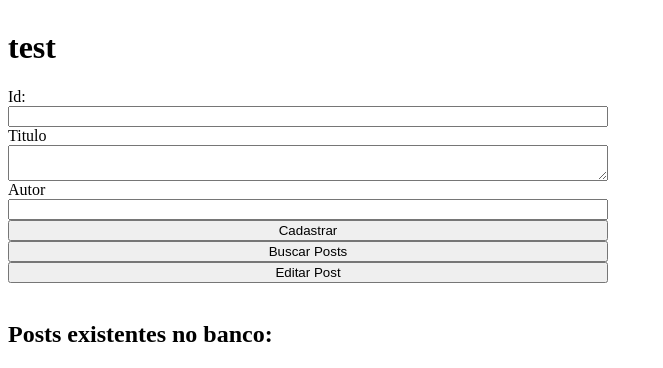
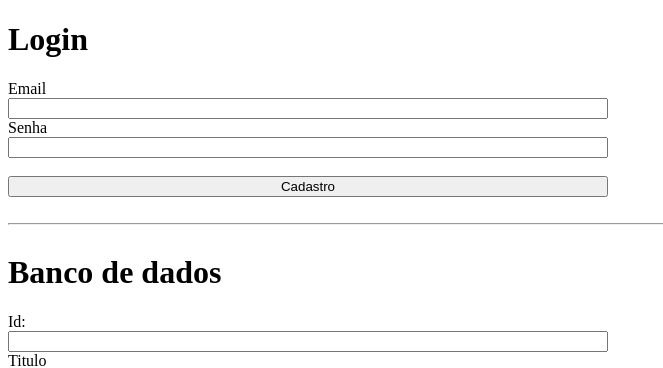
Before and after one commit to Neto002/curso-react, a React (Create React App) app in the folder firebase-app/: page / in a window 1280 px wide. Shown: the top 368 px of the page, without its empty margins (0-663 px from the left). Built offline with nearby package versions, Linux system fonts and the light colour scheme; no server answers; the database is empty.

Commit message:
criando usuário no banco

```diff
--- a/firebase-app/src/App.js
+++ b/firebase-app/src/App.js
@@ -1,8 +1,11 @@
 import { useEffect, useState } from "react";
 import "./style.css";
-import { firestore } from "./firebase/config";
+import { firestore, auth } from "./firebase/config";
 
 function App() {
+  const [email, setEmail] = useState("");
+  const [senha, setSenha] = useState("");
+
   const [id, setId] = useState("");
   const [titulo, setTitulo] = useState("");
   const [autor, setAutor] = useState("");
@@ -27,6 +30,23 @@ function App() {
 
     loadPosts();
   }, []);
+
+  async function cadastrarUsuario() {
+    await auth
+      .createUserWithEmailAndPassword(email, senha)
+      .then((value) => {
+        console.log(value);
+      })
+      .catch((error) => {
+        if (error.code === "auth/weak-password") {
+          alert("Senha muito fraca...");
+        } else if (error.code === "auth/email-already-in-use") {
+          alert("Email já existe");
+        } else if (error.code === "auth/invalid-email") {
+          alert("Email inválido");
+        }
+      });
+  }
 
   async function criaPost() {
     await firestore
@@ -99,39 +119,61 @@ function App() {
   }
 
   async function excluiPost(id) {
-    firestore.collection('posts').doc(id).delete().then(() => {
-      alert(`post com id ${id} excluído`)
-    }).catch((error) => {
+    firestore
+      .collection("posts")
+      .doc(id)
+      .delete()
+      .then(() => {
+        alert(`post com id ${id} excluído`);
+      })
+      .catch((error) => {
         console.log(error);
-    })
+      });
   }
 
   return (
+    <div>
+      <h1>Login</h1>
+
       <div className="container">
-      <h1>test</h1>
+        <label>Email</label>
+        <input
+          type="email"
+          value={email}
+          onChange={(e) => setEmail(e.target.value)}
+        />
+        <label>Senha</label>
+        <input
+          type="password"
+          value={senha}
+          onChange={(e) => setSenha(e.target.value)}
+        />
+        <br />
+        <button onClick={cadastrarUsuario}>Cadastro</button>
+        <br />
+      </div>
+      <hr />
 
+      <div className="container">
+        <h1>Banco de dados</h1>
         <label>Id: </label>
         <input type="text" value={id} onChange={(e) => setId(e.target.value)} />
-
         <label>Titulo</label>
         <textarea
           type="text"
           value={titulo}
           onChange={(e) => setTitulo(e.target.value)}
         />
-
         <label>Autor</label>
         <input
           type="text"
           value={autor}
           onChange={(e) => setAutor(e.target.value)}
         />
-
         <button onClick={criaPost}>Cadastrar</button>
         <button onClick={buscaPosts}>Buscar Posts</button>
         <button onClick={editarPost}>Editar Post</button>
         <br />
-
         <h2>Posts existentes no banco:</h2>
         <br />
         <ul>
@@ -143,13 +185,16 @@ function App() {
                 <span>Titulo: {post.titulo}</span>
                 <br />
                 <span>Autor: {post.autor}</span>
-              <button onClick={() => excluiPost(post.id)}>Excluir post</button>
+                <button onClick={() => excluiPost(post.id)}>
+                  Excluir post
+                </button>
                 <br />
               </li>
             );
           })}
         </ul>
       </div>
+    </div>
   );
 }
 
--- a/firebase-app/src/firebase/config.js
+++ b/firebase-app/src/firebase/config.js
@@ -1,6 +1,7 @@
 // Import the functions you need from the SDKs you need
 import firebase from "firebase/app";
 import "firebase/firestore"
+import "firebase/auth"
 
 const firebaseConfig = {
   apiKey: "AIzaSyD8ueQObD0uJzozhOmqlGm_hQamM4c1kLs",
@@ -15,5 +16,6 @@ const firebaseConfig = {
 // Initialize Firebase
 const app = firebase.initializeApp(firebaseConfig);
 const firestore = app.firestore();
+const auth = app.auth();
 
-export {app, firestore}
+export {app, firestore, auth}
```
Lines whose indentation alone changed are shown as unchanged.
